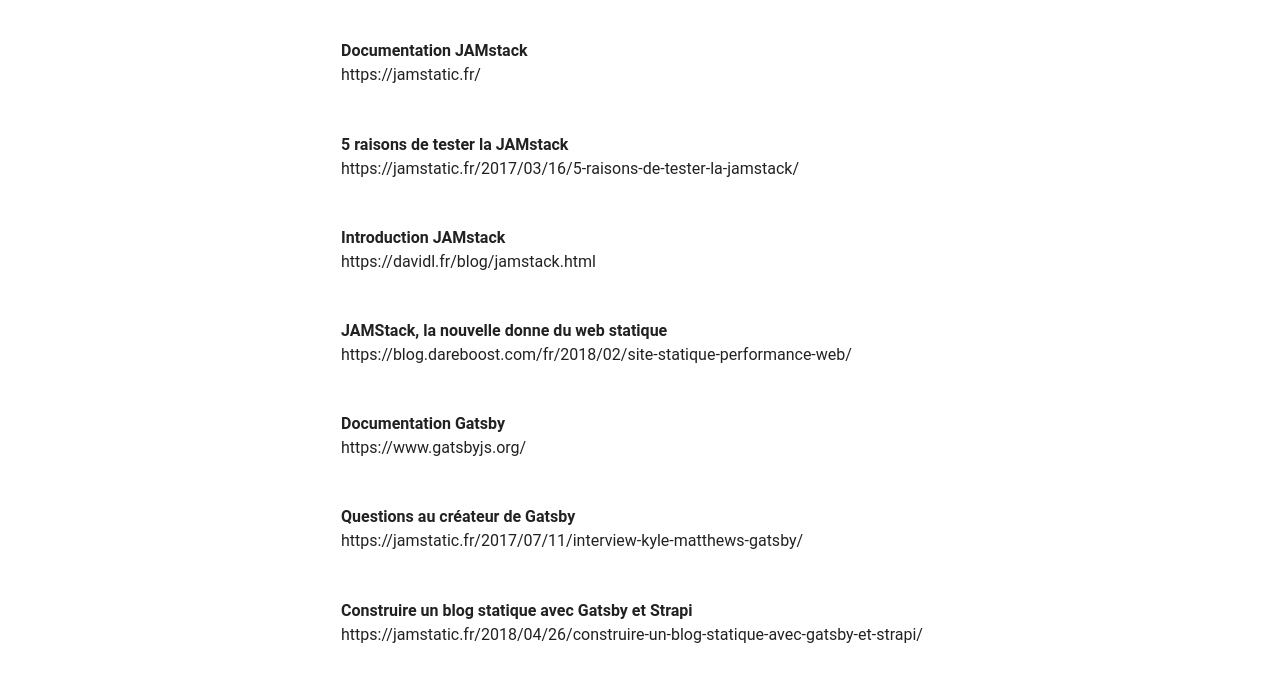
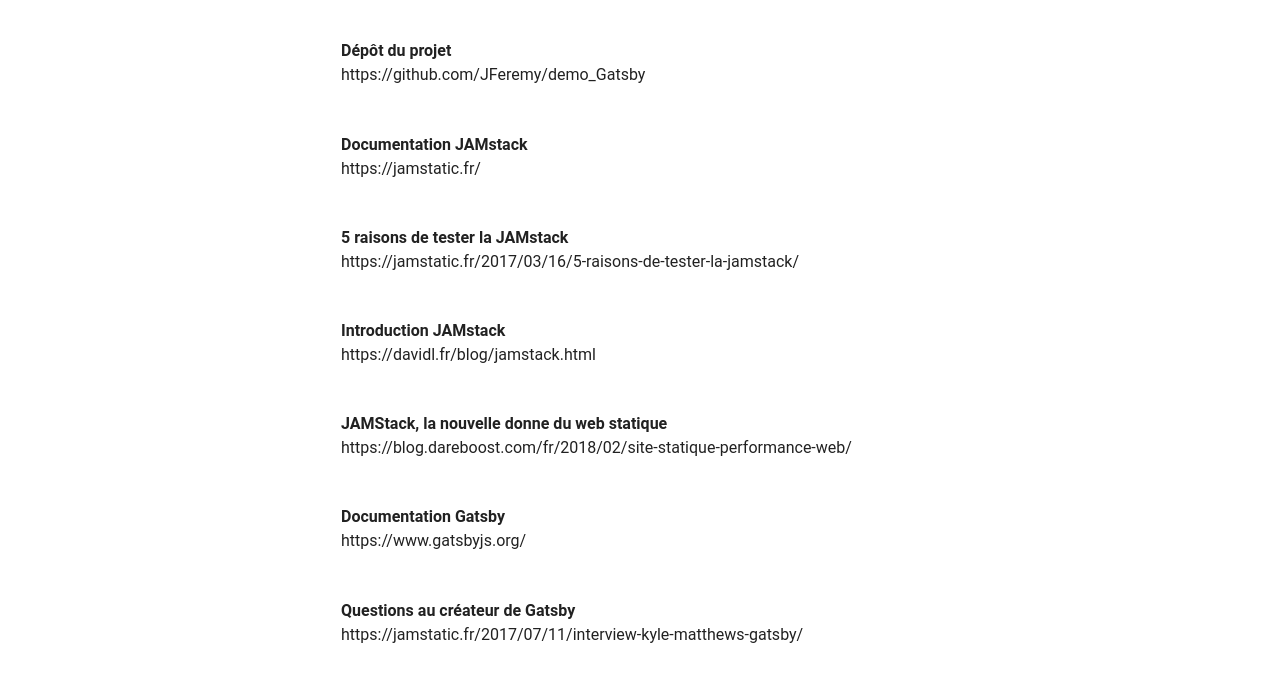
Before and after one commit to JFeremy/demo_Gatsby, a Gatsby site: page /sources in a window 1280 px wide. Shown: the part 112-800 px from the top of the page. Built offline with nearby package versions, Linux system fonts and the light colour scheme; Gatsby itself is replaced by a stand-in of ours.

Commit message:
Ajout du dépôt aux sources.

```diff
--- a/src/pages/sources.js
+++ b/src/pages/sources.js
@@ -28,6 +28,7 @@
             >
                 <h1>Les sources :</h1>
                 <List component="nav">
+                    <ListItemLink title="Dépôt du projet" link="https://github.com/JFeremy/demo_Gatsby" />
                     <ListItemLink title="Documentation JAMstack" link="https://jamstatic.fr/" />
                     <ListItemLink title="5 raisons de tester la JAMstack" link="https://jamstatic.fr/2017/03/16/5-raisons-de-tester-la-jamstack/" />
                     <ListItemLink title="Introduction JAMstack" link="https://davidl.fr/blog/jamstack.html" />
```
